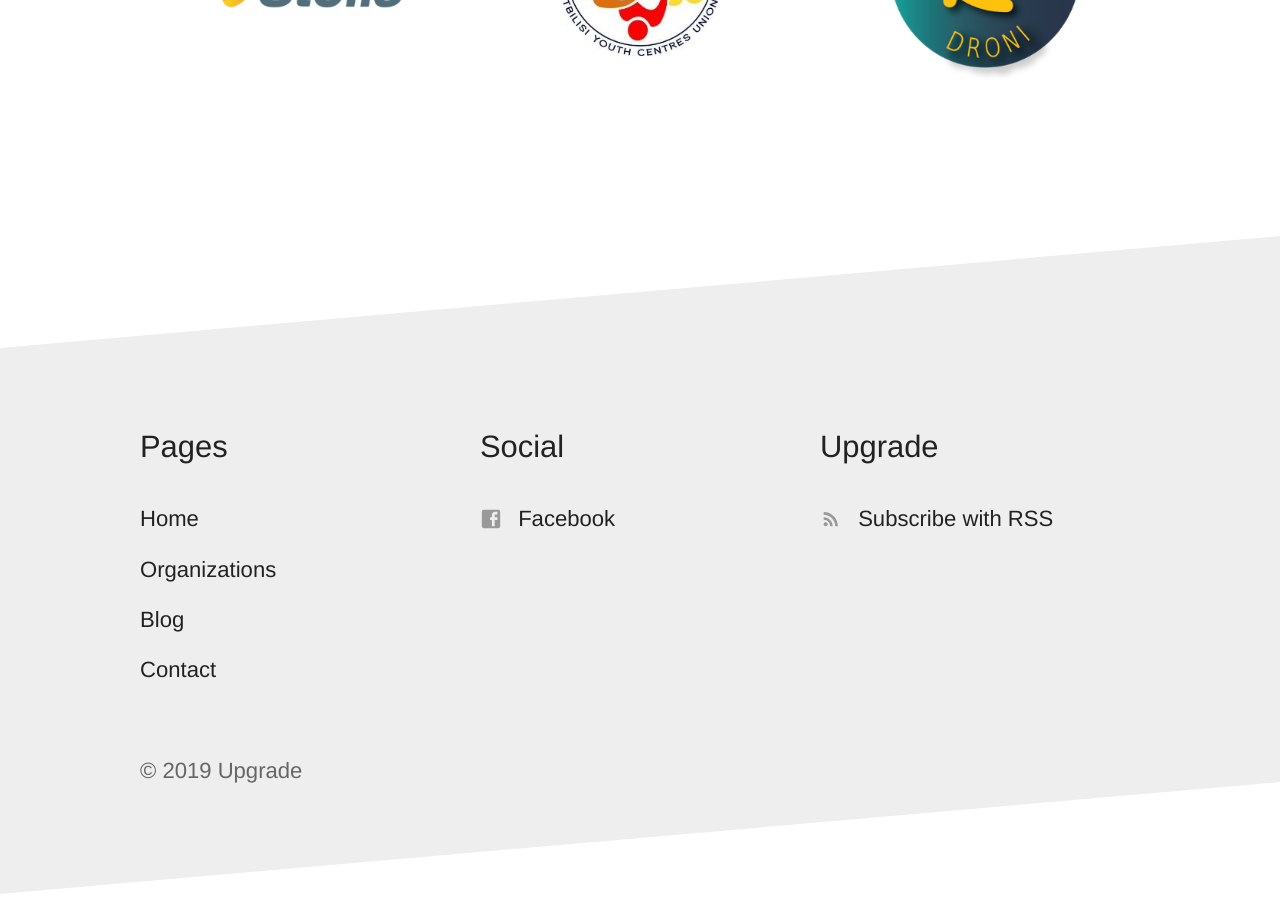
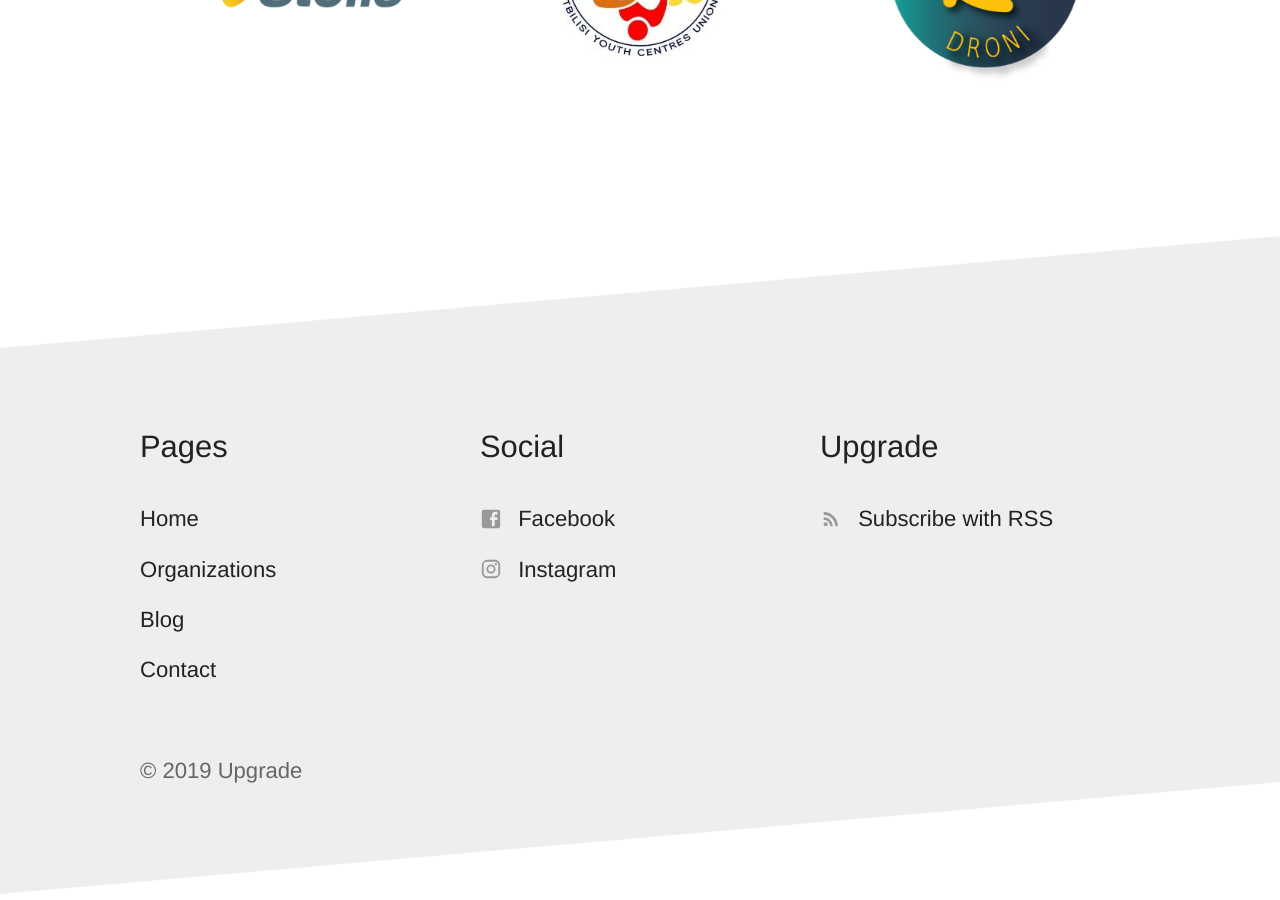
Before and after one commit to upgrade42/upgrade42.github.io, a Jekyll site: the page built from index.html, in a window 1280 px wide and 900 px high, scrolled down 2003 px. Built offline with Jekyll 4.4.1, drawn with Linux system fonts in a browser that asks for light colours.

Commit message:
Updated '_data/footer.yml' via CloudCannon

```diff
--- a/_data/footer.yml
+++ b/_data/footer.yml
@@ -14,3 +14,7 @@
       link:
       social_icon: Facebook
       new_window: true
+    - name: Instagram
+      link: 'https://www.instagram.com/upgradeka2project/'
+      social_icon: Instagram
+      new_window: true
```
